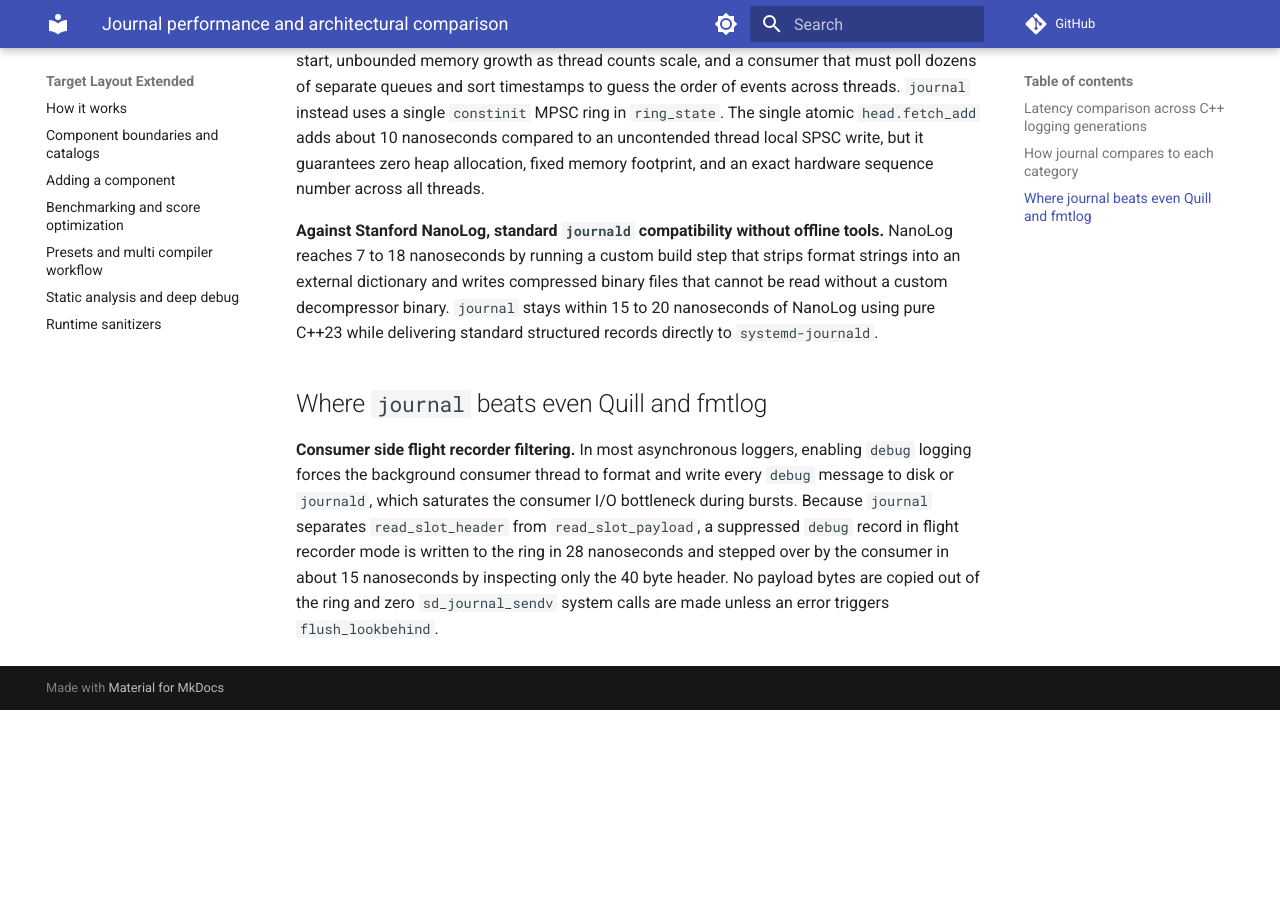
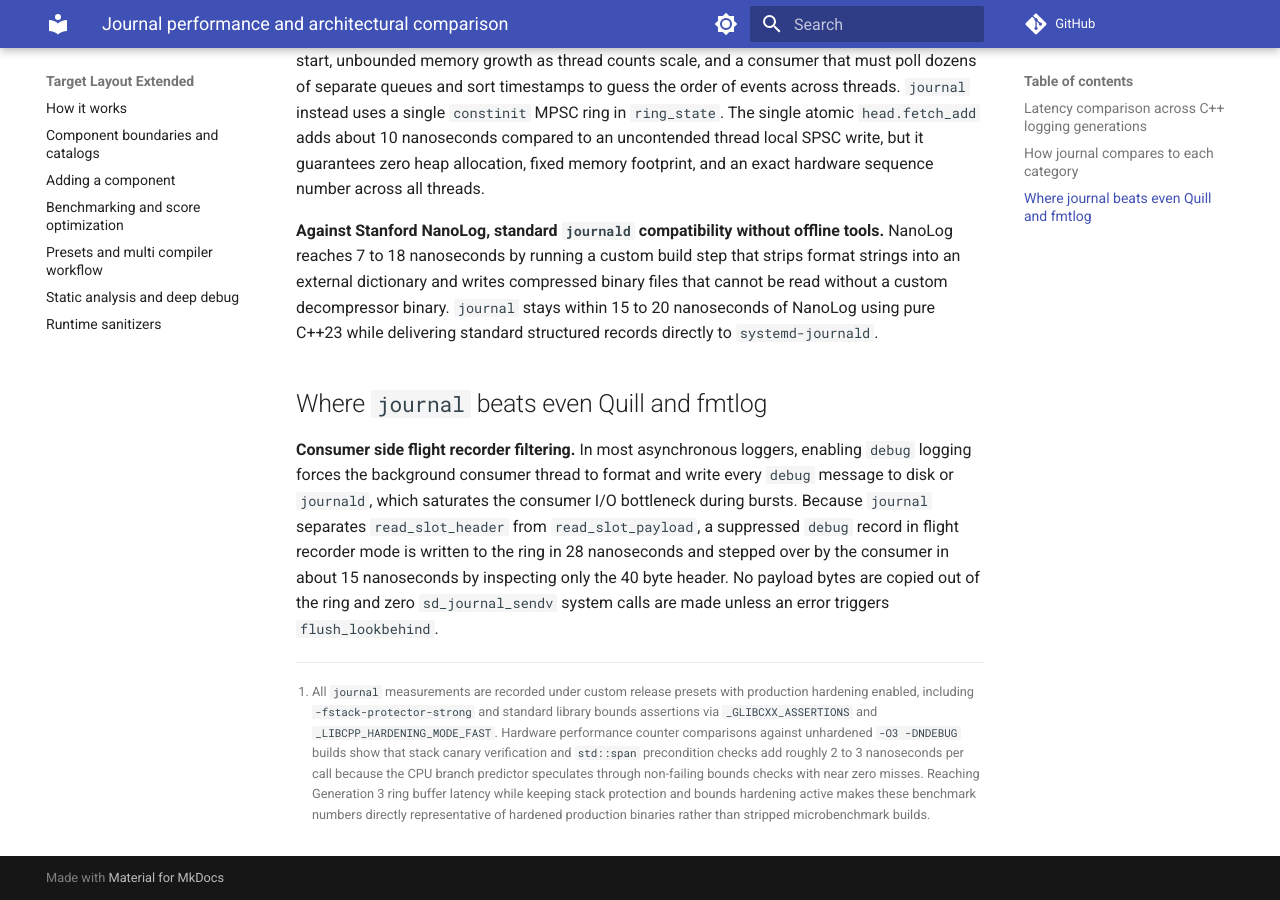
Before and after one commit to JeffKarling/Target_Layout_Extended, an MkDocs documentation site: the page built from Documentation/journal_performance_comparison.md, in a window 1280 px wide and 900 px high, scrolled down 1469 px. Built offline with MkDocs 1.6.1 and Material for MkDocs 9.7.7, drawn with Linux system fonts in a browser that asks for light colours; comment, search, counter and statistics services are not loaded; before the commit the page ends 2179 px from its top, so only the background shows below that; part of the change alters nothing that is shown.

Commit message:
docs: add production hardening footnote to journal performance comparison

```diff
--- a/Documentation/journal_performance_comparison.md
+++ b/Documentation/journal_performance_comparison.md
@@ -9,7 +9,7 @@ In the C++ logging landscape, libraries fall into four distinct architectural ge
 | Generation 1 synchronous `sd_journal_sendv` and `syslog` | 15,000 to 25,000 ns | None or internal socket buffers | Kernel socket timestamp | Kernel socket serialization |
 | Generation 1 synchronous file `spdlog` and `glog` | 1,500 to 4,000 ns | Often 1 per call for string buffers | `clock_gettime` vDSO | Mutex lock order |
 | Generation 2 async text `spdlog` async and `g3log` | 150 to 600 ns | 1 per call or pooled string buffer | `clock_gettime` vDSO | MPMC queue order |
-| Generation 3 deferred MPSC `journal` | 28 to 48 ns | Zero via `constinit` static ring | Hardware `rdtsc` | Exact atomic `LOG_SEQ` |
+| Generation 3 deferred MPSC `journal` | 28 to 48 ns[^1] | Zero via `constinit` static ring | Hardware `rdtsc` | Exact atomic `LOG_SEQ` |
 | Generation 3 deferred SPSC Quill and fmtlog | 12 to 30 ns | Dynamic per thread SPSC queues | Hardware `rdtsc` | Reconstructed by timestamp sort |
 | Generation 4 offline dictionary Stanford NanoLog | 7 to 18 ns | Dynamic per thread SPSC staging | Hardware `rdtsc` | Offline decompressor sort |
 
@@ -26,3 +26,5 @@ In the C++ logging landscape, libraries fall into four distinct architectural ge
 ## Where `journal` beats even Quill and fmtlog
 
 **Consumer side flight recorder filtering.** In most asynchronous loggers, enabling `debug` logging forces the background consumer thread to format and write every `debug` message to disk or `journald`, which saturates the consumer I/O bottleneck during bursts. Because `journal` separates `read_slot_header` from `read_slot_payload`, a suppressed `debug` record in flight recorder mode is written to the ring in 28 nanoseconds and stepped over by the consumer in about 15 nanoseconds by inspecting only the 40 byte header. No payload bytes are copied out of the ring and zero `sd_journal_sendv` system calls are made unless an error triggers `flush_lookbehind`.
+
+[^1]: All `journal` measurements are recorded under custom release presets with production hardening enabled, including `-fstack-protector-strong` and standard library bounds assertions via `_GLIBCXX_ASSERTIONS` and `_LIBCPP_HARDENING_MODE_FAST`. Hardware performance counter comparisons against unhardened `-O3 -DNDEBUG` builds show that stack canary verification and `std::span` precondition checks add roughly 2 to 3 nanoseconds per call because the CPU branch predictor speculates through non-failing bounds checks with near zero misses. Reaching Generation 3 ring buffer latency while keeping stack protection and bounds hardening active makes these benchmark numbers directly representative of hardened production binaries rather than stripped microbenchmark builds.
--- a/mkdocs.yml
+++ b/mkdocs.yml
@@ -25,6 +25,7 @@ theme:
     - navigation.top
 
 markdown_extensions:
+  - footnotes
   - pymdownx.highlight:
       anchor_linenums: true
       line_spans: __span
```
